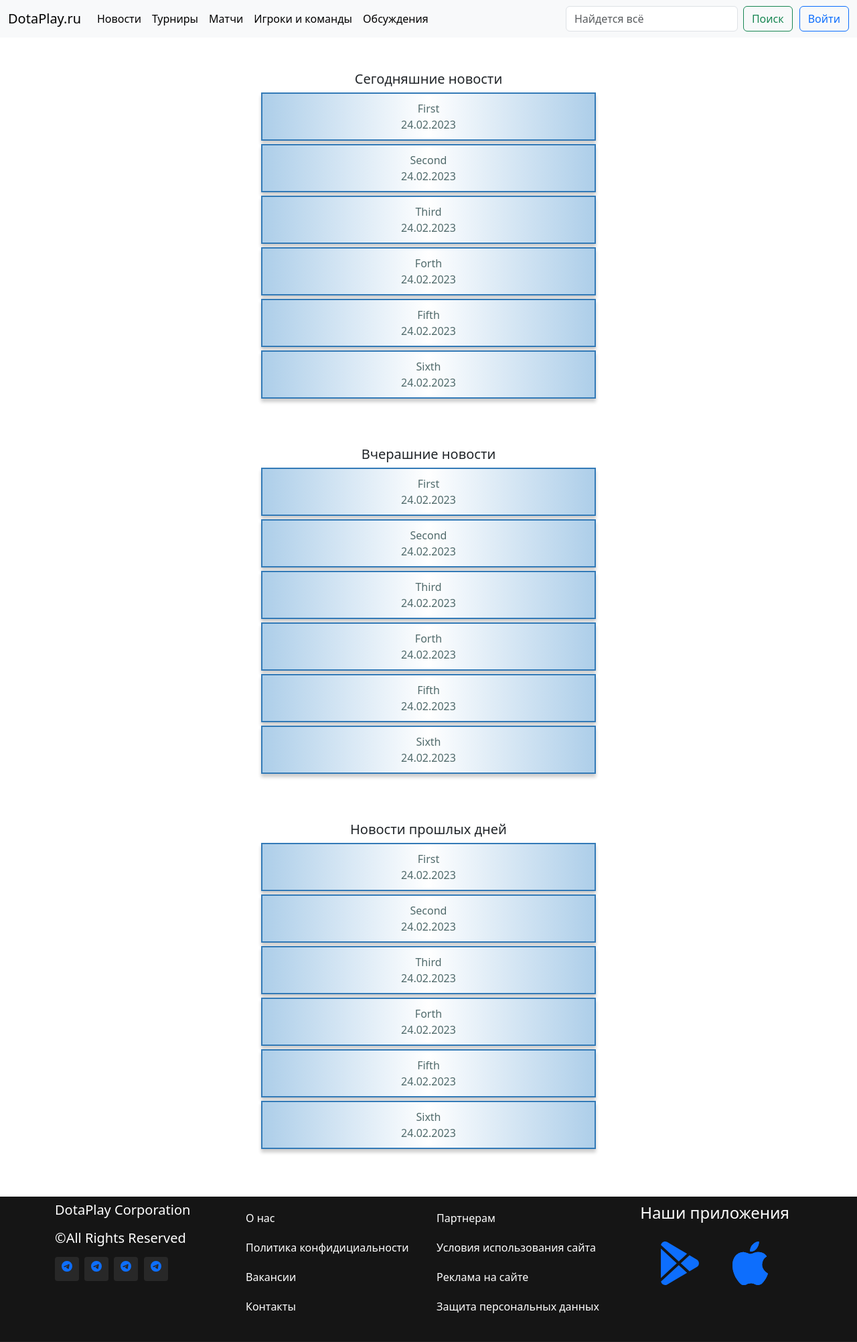
After one commit to S1wH/Dota_WebSite, a Django app: page /news/ in a window 1280 px wide. The commit adds this page. Shown: the whole page at 67% size. Run offline with Django 4.2, Linux system fonts and the light colour scheme.

Commit message:
news page added and links to it

```diff
--- a/mainapp/templates/mainapp/index.html
+++ b/mainapp/templates/mainapp/index.html
@@ -12,14 +12,14 @@
       <header>
           <nav class="navbar navbar-expand-lg bg-body-tertiary">
               <div class="container-xxl">
-                <a class="navbar-brand" aria-current="page" href="#">DotaPlay.ru</a>
+                <a class="navbar-brand" aria-current="page" href="/">DotaPlay.ru</a>
                 <button class="navbar-toggler" type="button" data-bs-toggle="collapse" data-bs-target="#navbarSupportedContent" aria-controls="navbarSupportedContent" aria-expanded="false" aria-label="Toggle navigation">
                   <span class="navbar-toggler-icon"></span>
                 </button>
                 <div class="collapse navbar-collapse" id="navbarSupportedContent">
                   <ul class="navbar-nav me-auto mb-2 mb-lg-0">
                     <li class="nav-item">
-                      <a class="nav-link active" href="#">Новости</a>
+                      <a class="nav-link active" href="/news/">Новости</a>
                     </li>
                     <li class="nav-item">
                       <a class="nav-link active" href="#">Турниры</a>
--- a/my_dota/settings.py
+++ b/my_dota/settings.py
@@ -41,6 +41,7 @@ INSTALLED_APPS = [
     # OTHER
     # MY
     'mainapp',
+    'news',
 ]
 
 MIDDLEWARE = [
--- a/my_dota/urls.py
+++ b/my_dota/urls.py
@@ -10,14 +10,16 @@ Class-based views
     1. Add an import:  from other_app.views import Home
     2. Add a URL to urlpatterns:  path('', Home.as_view(), name='home')
 Including another URLconf
-    1. Import the include() function: from django.urls import include, path
+    1. Import to include() function: from django.urls import include, path
     2. Add a URL to urlpatterns:  path('blog/', include('blog.urls'))
 """
 from django.contrib import admin
 from django.urls import path
-from mainapp import views
+from mainapp import views as main_views
+from news import views as news_views
 
 urlpatterns = [
     path('admin/', admin.site.urls),
-    path('', views.index_view)
+    path('', main_views.index_view),
+    path('news/', news_views.set_news_info),
 ]
--- /dev/null
+++ b/news/templates/news/news.html
@@ -0,0 +1,159 @@
+<!DOCTYPE html>
+<html lang="en">
+<head>
+    <meta charset="utf-8">
+    <meta name="viewport" content="width=device-width, initial-scale=1">
+    <title>Dota News</title>
+    <link href="https://cdn.jsdelivr.net/npm/bootstrap@5.3.0-alpha1/dist/css/bootstrap.min.css" rel="stylesheet" integrity="sha384-GLhlTQ8iRABdZLl6O3oVMWSktQOp6b7In1Zl3/Jr59b6EGGoI1aFkw7cmDA6j6gD" crossorigin="anonymous">
+    <link rel="stylesheet" href="/static/news.css">
+</head>
+<body>
+    <div class="wrapper">
+        <header>
+            <nav class="navbar navbar-expand-lg bg-body-tertiary">
+                <div class="container-xxl">
+                  <a class="navbar-brand" aria-current="page" href="/">DotaPlay.ru</a>
+                  <button class="navbar-toggler" type="button" data-bs-toggle="collapse" data-bs-target="#navbarSupportedContent" aria-controls="navbarSupportedContent" aria-expanded="false" aria-label="Toggle navigation">
+                    <span class="navbar-toggler-icon"></span>
+                  </button>
+                  <div class="collapse navbar-collapse" id="navbarSupportedContent">
+                    <ul class="navbar-nav me-auto mb-2 mb-lg-0">
+                      <li class="nav-item">
+                        <a class="nav-link active" href="/news/">Новости</a>
+                      </li>
+                      <li class="nav-item">
+                        <a class="nav-link active" href="#">Турниры</a>
+                      </li>
+                      <li class="nav-item">
+                        <a class="nav-link active" href="#">Матчи</a>
+                      </li>
+                      <li class="nav-item">
+                        <a class="nav-link active" href="#">Игроки и команды</a>
+                      </li>
+                      <li class="nav-item">
+                        <a class="nav-link active" href="#">Обсуждения</a>
+                      </li>
+                    </ul>
+                    <form class="d-flex" role="search">
+                      <input class="form-control me-2" type="search" placeholder="Найдется всё" aria-label="Search">
+                      <button class="btn btn-outline-success" type="submit">Поиск</button>
+                      <button type="button" class="btn btn-outline-primary">Войти</button>
+                    </form>
+                  </div>
+                </div>
+            </nav>
+        </header>
+        <content>
+            <div class="all__news">
+                <div class="today__news">
+                    <h5 class="today__news__title">Сегодняшние новости</h5>
+                    <a class="item__link" href="#">
+                        <div class="content">
+                            <ul class="list__news">
+                                {% for item in all_news.0 %}
+                                    <li class="item">
+                                        <div class="description">{{ item.description }}</div>
+                                        <div class="date">{{ item.date }}</div>
+                                    </li>
+                                {% endfor %}
+                            </ul>
+                        </div>
+                    </a>
+                </div>
+                <div class="yesterday__news">
+                    <h5 class="yesterday__news__title">Вчерашние новости</h5>
+                    <a class="item__link" href="#">
+                        <div class="content">
+                            <ul class="list__news">
+                                {% for item in all_news.0 %}
+                                    <li class="item">
+                                        <div class="description">{{ item.description }}</div>
+                                        <div class="date">{{ item.date }}</div>
+                                    </li>
+                                {% endfor %}
+                            </ul>
+                        </div>
+                    </a>
+                </div>
+                <div class="previous__news">
+                    <h5 class="previous__news__title">Новости прошлых дней</h5>
+                    <a class="item__link" href="#">
+                        <div class="content">
+                            <ul class="list__news">
+                                {% for item in all_news.0 %}
+                                    <li class="item">
+                                        <div class="description">{{ item.description }}</div>
+                                        <div class="date">{{ item.date }}</div>
+                                    </li>
+                                {% endfor %}
+                            </ul>
+                        </div>
+                    </a>
+                </div>
+            </div>
+        </content>
+        <footer>
+            <div class="footer-top">
+              <div class="container">
+                <div class="row">
+                  <div class="col-lg-3 col-md-6">
+                      <div class="footer-info">
+                        <h3>DotaPlay Corporation</h3>
+                        <h5>©All Rights Reserved</h5>
+                      </div>
+                      <div class="social-links mt-3">
+                        <a href="#"><svg xmlns="http://www.w3.org/2000/svg" width="16" height="16" fill="currentColor" class="bi bi-telegram" viewBox="0 0 16 16">
+                          <path d="M16 8A8 8 0 1 1 0 8a8 8 0 0 1 16 0zM8.287 5.906c-.778.324-2.334.994-4.666 2.01-.378.15-.577.298-.595.442-.03.243.275.339.69.47l.175.055c.408.133.958.288 1.243.294.26.006.549-.1.868-.32 2.179-1.471 3.304-2.214 3.374-2.23.05-.012.12-.026.166.016.047.041.042.12.037.141-.03.129-1.227 1.241-1.846 1.817-.193.18-.33.307-.358.336a8.154 8.154 0 0 1-.188.186c-.38.366-.664.64.015 1.088.327.216.589.393.85.571.284.194.568.387.936.629.093.06.183.125.27.187.331.236.63.448.997.414.214-.02.435-.22.547-.82.265-1.417.786-4.486.906-5.751a1.426 1.426 0 0 0-.013-.315.337.337 0 0 0-.114-.217.526.526 0 0 0-.31-.093c-.3.005-.763.166-2.984 1.09z"/>
+                        </svg></a>
+                        <a href="#"><svg xmlns="http://www.w3.org/2000/svg" width="16" height="16" fill="currentColor" class="bi bi-telegram" viewBox="0 0 16 16">
+                          <path d="M16 8A8 8 0 1 1 0 8a8 8 0 0 1 16 0zM8.287 5.906c-.778.324-2.334.994-4.666 2.01-.378.15-.577.298-.595.442-.03.243.275.339.69.47l.175.055c.408.133.958.288 1.243.294.26.006.549-.1.868-.32 2.179-1.471 3.304-2.214 3.374-2.23.05-.012.12-.026.166.016.047.041.042.12.037.141-.03.129-1.227 1.241-1.846 1.817-.193.18-.33.307-.358.336a8.154 8.154 0 0 1-.188.186c-.38.366-.664.64.015 1.088.327.216.589.393.85.571.284.194.568.387.936.629.093.06.183.125.27.187.331.236.63.448.997.414.214-.02.435-.22.547-.82.265-1.417.786-4.486.906-5.751a1.426 1.426 0 0 0-.013-.315.337.337 0 0 0-.114-.217.526.526 0 0 0-.31-.093c-.3.005-.763.166-2.984 1.09z"/>
+                        </svg></a>
+                        <a href="#"><svg xmlns="http://www.w3.org/2000/svg" width="16" height="16" fill="currentColor" class="bi bi-telegram" viewBox="0 0 16 16">
+                          <path d="M16 8A8 8 0 1 1 0 8a8 8 0 0 1 16 0zM8.287 5.906c-.778.324-2.334.994-4.666 2.01-.378.15-.577.298-.595.442-.03.243.275.339.69.47l.175.055c.408.133.958.288 1.243.294.26.006.549-.1.868-.32 2.179-1.471 3.304-2.214 3.374-2.23.05-.012.12-.026.166.016.047.041.042.12.037.141-.03.129-1.227 1.241-1.846 1.817-.193.18-.33.307-.358.336a8.154 8.154 0 0 1-.188.186c-.38.366-.664.64.015 1.088.327.216.589.393.85.571.284.194.568.387.936.629.093.06.183.125.27.187.331.236.63.448.997.414.214-.02.435-.22.547-.82.265-1.417.786-4.486.906-5.751a1.426 1.426 0 0 0-.013-.315.337.337 0 0 0-.114-.217.526.526 0 0 0-.31-.093c-.3.005-.763.166-2.984 1.09z"/>
+                        </svg></a>
+                        <a href="#"><svg xmlns="http://www.w3.org/2000/svg" width="16" height="16" fill="currentColor" class="bi bi-telegram" viewBox="0 0 16 16">
+                          <path d="M16 8A8 8 0 1 1 0 8a8 8 0 0 1 16 0zM8.287 5.906c-.778.324-2.334.994-4.666 2.01-.378.15-.577.298-.595.442-.03.243.275.339.69.47l.175.055c.408.133.958.288 1.243.294.26.006.549-.1.868-.32 2.179-1.471 3.304-2.214 3.374-2.23.05-.012.12-.026.166.016.047.041.042.12.037.141-.03.129-1.227 1.241-1.846 1.817-.193.18-.33.307-.358.336a8.154 8.154 0 0 1-.188.186c-.38.366-.664.64.015 1.088.327.216.589.393.85.571.284.194.568.387.936.629.093.06.183.125.27.187.331.236.63.448.997.414.214-.02.435-.22.547-.82.265-1.417.786-4.486.906-5.751a1.426 1.426 0 0 0-.013-.315.337.337 0 0 0-.114-.217.526.526 0 0 0-.31-.093c-.3.005-.763.166-2.984 1.09z"/>
+                        </svg></a>
+                      </div>
+                  </div>
+                  <div class="col-lg-3 col-md-6 footer-links">
+                    <ul>
+                      <li><a href="#">О нас</a></li>
+                      <li><a href="#">Политика конфидициальности</a></li>
+                      <li><a href="#">Вакансии</a></li>
+                      <li><a href="#">Контакты</a></li>
+                    </ul>
+                  </div>
+                  <div class="col-lg-3 col-md-6 footer-links">
+                    <ul>
+                      <li><a href="#">Партнерам</a></li>
+                      <li><a href="#">Условия использования сайта</a></li>
+                      <li><a href="#">Реклама на сайте</a></li>
+                      <li><a href="#">Защита персональных данных</a></li>
+                    </ul>
+                  </div>
+                  <div class="col-lg-3 col-md-6 footer-downloads">
+                    <h4 class="download__text">Наши приложения</h4>
+                    <div class="downloads">
+                      <div class="google__play">
+                        <a href="#"><svg xmlns="http://www.w3.org/2000/svg" width="65" height="65" fill="currentColor" class="bi bi-google-play" viewBox="0 0 16 16">
+                          <path d="M14.222 9.374c1.037-.61 1.037-2.137 0-2.748L11.528 5.04 8.32 8l3.207 2.96 2.694-1.586Zm-3.595 2.116L7.583 8.68 1.03 14.73c.201 1.029 1.36 1.61 2.303 1.055l7.294-4.295ZM1 13.396V2.603L6.846 8 1 13.396ZM1.03 1.27l6.553 6.05 3.044-2.81L3.333.215C2.39-.341 1.231.24 1.03 1.27Z"/>
+                        </svg></a>
+                      </div>
+                      <div class="app__store">
+                        <a href="#"><svg xmlns="http://www.w3.org/2000/svg" width="65" height="65" fill="currentColor" class="bi bi-apple" viewBox="0 0 16 16">
+                          <path d="M11.182.008C11.148-.03 9.923.023 8.857 1.18c-1.066 1.156-.902 2.482-.878 2.516.024.034 1.52.087 2.475-1.258.955-1.345.762-2.391.728-2.43Zm3.314 11.733c-.048-.096-2.325-1.234-2.113-3.422.212-2.189 1.675-2.789 1.698-2.854.023-.065-.597-.79-1.254-1.157a3.692 3.692 0 0 0-1.563-.434c-.108-.003-.483-.095-1.254.116-.508.139-1.653.589-1.968.607-.316.018-1.256-.522-2.267-.665-.647-.125-1.333.131-1.824.328-.49.196-1.422.754-2.074 2.237-.652 1.482-.311 3.83-.067 4.56.244.729.625 1.924 1.273 2.796.576.984 1.34 1.667 1.659 1.899.319.232 1.219.386 1.843.067.502-.308 1.408-.485 1.766-.472.357.013 1.061.154 1.782.539.571.197 1.111.115 1.652-.105.541-.221 1.324-1.059 2.238-2.758.347-.79.505-1.217.473-1.282Z"/>
+                          <path d="M11.182.008C11.148-.03 9.923.023 8.857 1.18c-1.066 1.156-.902 2.482-.878 2.516.024.034 1.52.087 2.475-1.258.955-1.345.762-2.391.728-2.43Zm3.314 11.733c-.048-.096-2.325-1.234-2.113-3.422.212-2.189 1.675-2.789 1.698-2.854.023-.065-.597-.79-1.254-1.157a3.692 3.692 0 0 0-1.563-.434c-.108-.003-.483-.095-1.254.116-.508.139-1.653.589-1.968.607-.316.018-1.256-.522-2.267-.665-.647-.125-1.333.131-1.824.328-.49.196-1.422.754-2.074 2.237-.652 1.482-.311 3.83-.067 4.56.244.729.625 1.924 1.273 2.796.576.984 1.34 1.667 1.659 1.899.319.232 1.219.386 1.843.067.502-.308 1.408-.485 1.766-.472.357.013 1.061.154 1.782.539.571.197 1.111.115 1.652-.105.541-.221 1.324-1.059 2.238-2.758.347-.79.505-1.217.473-1.282Z"/>
+                        </svg></a>
+                      </div>
+                    </div>
+                  </div>
+                </div>
+              </div>
+            </div>
+          </footer>
+          <script src="https://cdn.jsdelivr.net/npm/@popperjs/core@2.11.6/dist/umd/popper.min.js" integrity="sha384-oBqDVmMz9ATKxIep9tiCxS/Z9fNfEXiDAYTujMAeBAsjFuCZSmKbSSUnQlmh/jp3" crossorigin="anonymous"></script>
+          <script src="https://cdn.jsdelivr.net/npm/bootstrap@5.3.0-alpha1/dist/js/bootstrap.min.js" integrity="sha384-mQ93GR66B00ZXjt0YO5KlohRA5SY2XofN4zfuZxLkoj1gXtW8ANNCe9d5Y3eG5eD" crossorigin="anonymous"></script>
+    </div>
+</body>
+</html>
--- a/news/views.py
+++ b/news/views.py
@@ -1,3 +1,51 @@
 from django.shortcuts import render
 
+
 # Create your views here.
+
+def set_news_info(request):
+    all_news = [
+        [
+            {'description': 'First',
+             'date': '24.02.2023'},
+            {'description': 'Second',
+             'date': '24.02.2023'},
+            {'description': 'Third',
+             'date': '24.02.2023'},
+            {'description': 'Forth',
+             'date': '24.02.2023'},
+            {'description': 'Fifth',
+             'date': '24.02.2023'},
+            {'description': 'Sixth',
+             'date': '24.02.2023'},
+        ],
+        [
+            {'description': 'First',
+             'date': '23.02.2023'},
+            {'description': 'Second',
+             'date': '23.02.2023'},
+            {'description': 'Third',
+             'date': '23.02.2023'},
+            {'description': 'Forth',
+             'date': '23.02.2023'},
+            {'description': 'Fifth',
+             'date': '23.02.2023'},
+            {'description': 'Sixth',
+             'date': '23.02.2023'},
+        ],
+        [
+            {'description': 'First',
+             'date': '18.02.2023'},
+            {'description': 'Second',
+             'date': '16.02.2023'},
+            {'description': 'Third',
+             'date': '13.02.2023'},
+            {'description': 'Forth',
+             'date': '10.02.2023'},
+            {'description': 'Fifth',
+             'date': '05.02.2023'},
+            {'description': 'Sixth',
+             'date': '01.02.2023'},
+        ],
+    ]
+    return render(request, 'news/news.html', context={'all_news': all_news})
--- /dev/null
+++ b/static/news.css
@@ -0,0 +1,145 @@
+html{
+    height: 100%;
+}
+
+body{
+    height: 100%;
+    position: relative;
+    padding-bottom: 60px;
+    box-sizing: border-box;
+}
+
+.btn-outline-primary{
+    margin-left: 10px;
+}
+
+.today__news__title, .yesterday__news__title, .previous__news__title{
+    text-align: center;
+    padding-top: 50px;
+}
+
+.content{
+    display: flex;
+    justify-content: center;
+}
+
+a.item__link{
+    text-decoration: none;
+    color: black;
+}
+
+.list__news {
+    padding:0;
+    list-style: none;
+    min-width: 500px;
+}
+
+.list__news li {
+    position: relative;
+    padding: 10px 30px;
+    background: linear-gradient(to left, #ADCEE9 0%, #FFF, #ADCEE9);
+    border: 2px solid #337AB7;
+    color: #506a6b;
+    box-shadow: 0 5px 5px 0 rgba(0,0,0, .2);
+    margin-bottom: 5px;
+    text-align:center;
+    background-size: 100% 100%;
+    z-index: 1;
+}
+.list__news li:before {
+    content: "";
+    position:absolute;
+    width: 0;
+    height: 100%;
+    top: 50%;
+    left: 50%;
+    background: linear-gradient(to left, #EBF3FA 0%, #FFF, #EBF3FA);
+    opacity: 0;
+    -webkit-transform: translateX(-50%) translateY(-50%);
+    -moz-transform: translateX(-50%) translateY(-50%);
+    -ms-transform: translateX(-50%) translateY(-50%);
+    transform: translateX(-50%) translateY(-50%);
+    -webkit-transition: all 0.3s;
+    -moz-transition: all 0.3s;
+    transition: all 0.3s;
+    z-index: -1;
+}
+.list__news li:hover:before {
+    width: 100%;
+    opacity: 1;
+}
+
+.footer{
+    position: absolute;
+    bottom: 0;
+    height: 60px;
+}
+
+.footer-top{
+    margin-top: 50px;
+    padding-top: 10px;
+    background: #151515;
+    color: #fff;
+    border-bottom: 1px solid #222222;
+}
+
+.footer-top .footer-info{
+    margin-bottom: 3px;
+}
+
+.footer-top .footer-info h3{
+    font-size: 20px;
+    margin: 0 0 20px 0;
+    line-height: 1;
+}
+
+.footer-top .social-links a{
+    width: 36px;
+    height: 36px;
+    background: #282828;
+    display: inline-block;
+    margin-right: 4px;
+    border-radius: 4px;
+    text-align: center;
+}
+
+.footer-links{
+    margin-bottom: 30px;
+}
+
+.footer-links ul{
+    list-style: none;
+    padding: 0;
+    margin: 0;
+}
+
+.footer-links li{
+    padding: 10px 0;
+    display: flex;
+    align-items: center;
+}
+
+.footer-links a{
+    color: white;
+    text-decoration: none;
+}
+
+.download__text{
+    text-align: center;
+    padding-bottom: 20px;
+}
+
+.downloads{
+    display: flex;
+    flex-direction: row;
+    justify-content: center;
+    align-items: center;
+}
+
+.google__play{
+    margin-right: 20px;
+}
+
+.app__store{
+    margin-left: 20px;
+}
```
Also changed, not shown: main.py (deleted).
